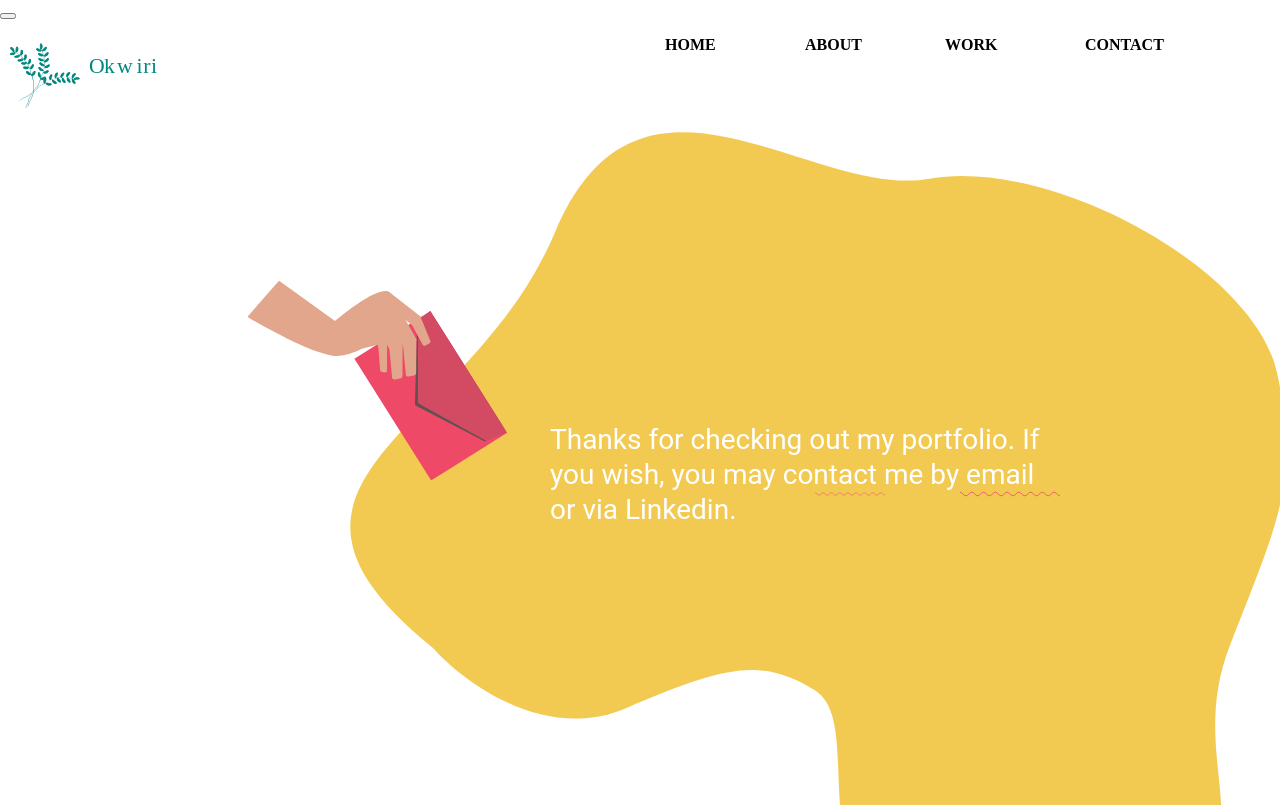
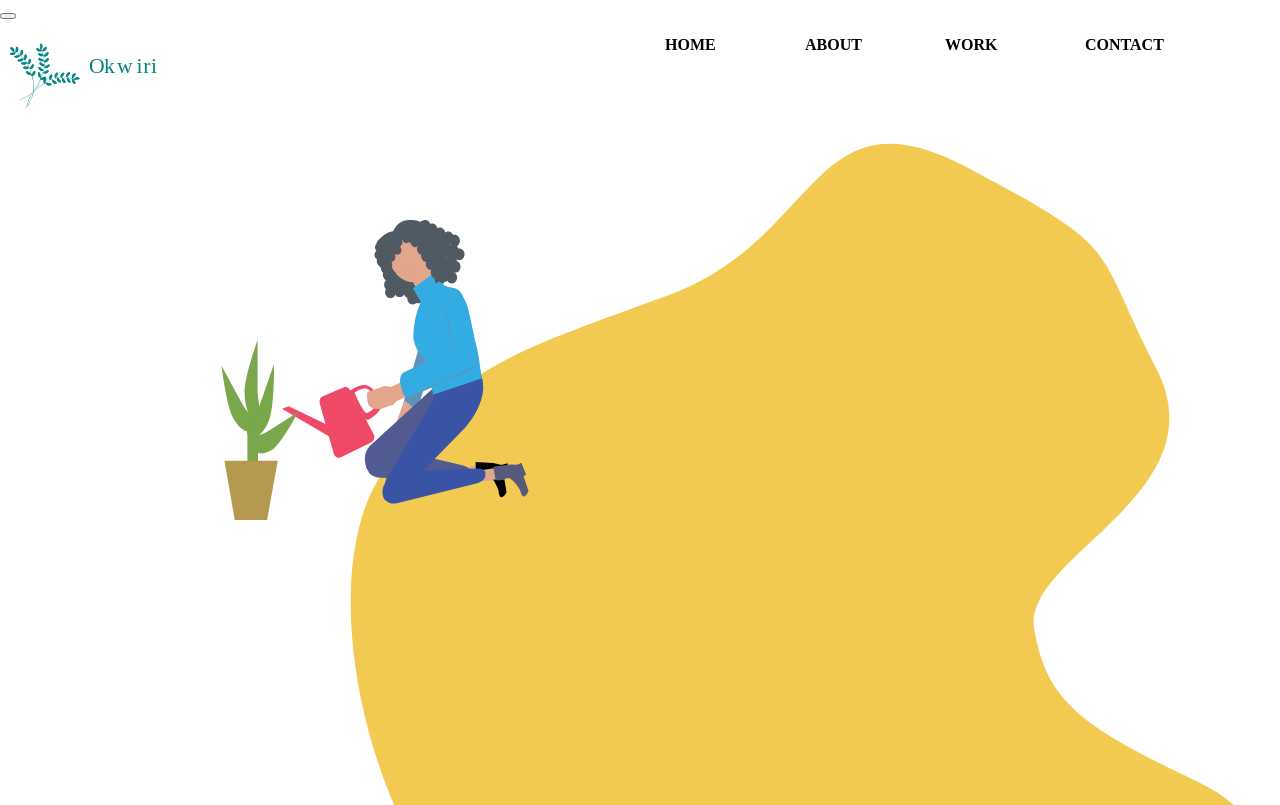
Before and after one commit to cauliflowersingerbee/my-portfolio, a React (Create React App) app: page / in a window 1280 px wide. Built offline with nearby package versions, Linux system fonts and the light colour scheme.

Commit message:
added images to work page

```diff
--- a/src/components/work/work.jsx
+++ b/src/components/work/work.jsx
@@ -1,17 +1,25 @@
 import React from 'react';
 import Navbar from '../navbar/navbar';
+import LogoImage from '../imgs/portfolio-logo.svg';
+import './work.scss'
+import WorkImage from '../imgs/work-img.svg';
+import WorkVector from '../imgs/work-vector.svg';
+
 //import { Router } from 'react-router-dom';
 
 
 
 
-export default class ContactView extends React.Component {
+export default class WorkView extends React.Component {
 
     render() {
 
       return (
       <div>
       <Navbar/>
+      <img id='logo-img' src={LogoImage} alt=''/>
+      <img id='work-vector' src={WorkVector} alt=''/>
+      <img id='work-img' src={WorkImage} alt=''/>
 
       </div>
       );
--- /dev/null
+++ b/src/components/work/work.scss
@@ -0,0 +1,25 @@
+#logo-img {
+    position: absolute;
+    width: 150px;
+    height: 150px;
+    left: 10px;
+    top: 1px;
+}
+
+#work-img {
+    position: relative;
+    z-index: 2;
+    width: 550px;
+    height: 300px;
+    left: 100px;
+    top: 150px;
+    }
+
+    #work-vector {
+
+    position: absolute;
+    width: 936.84px;
+    height:750px;
+    left: 350px;
+    top: 55px;
+    }
--- a/src/index.jsx
+++ b/src/index.jsx
@@ -3,12 +3,12 @@ import ReactDOM from 'react-dom';
 import './index.css';
 //import HomeView from './components/home/home';
 //import AboutView from './components/about/about'
-//import WorkView from './components/work/work'
-import ContactView from './components/contact/contact'
+import WorkView from './components/work/work'
+//import ContactView from './components/contact/contact'
 
 ReactDOM.render(
   <React.StrictMode>
-    <ContactView />
+    <WorkView />
   </React.StrictMode>,
   document.getElementById('root')
 );
```
